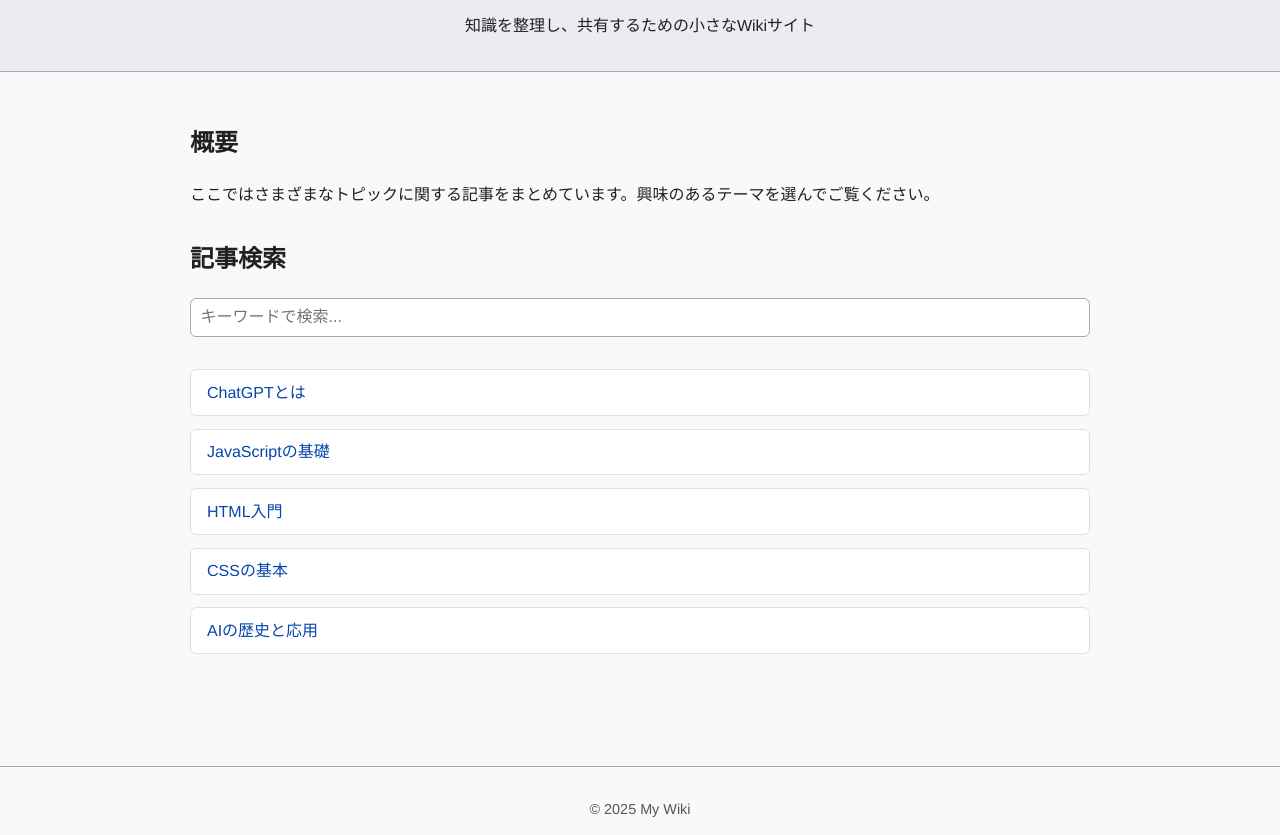
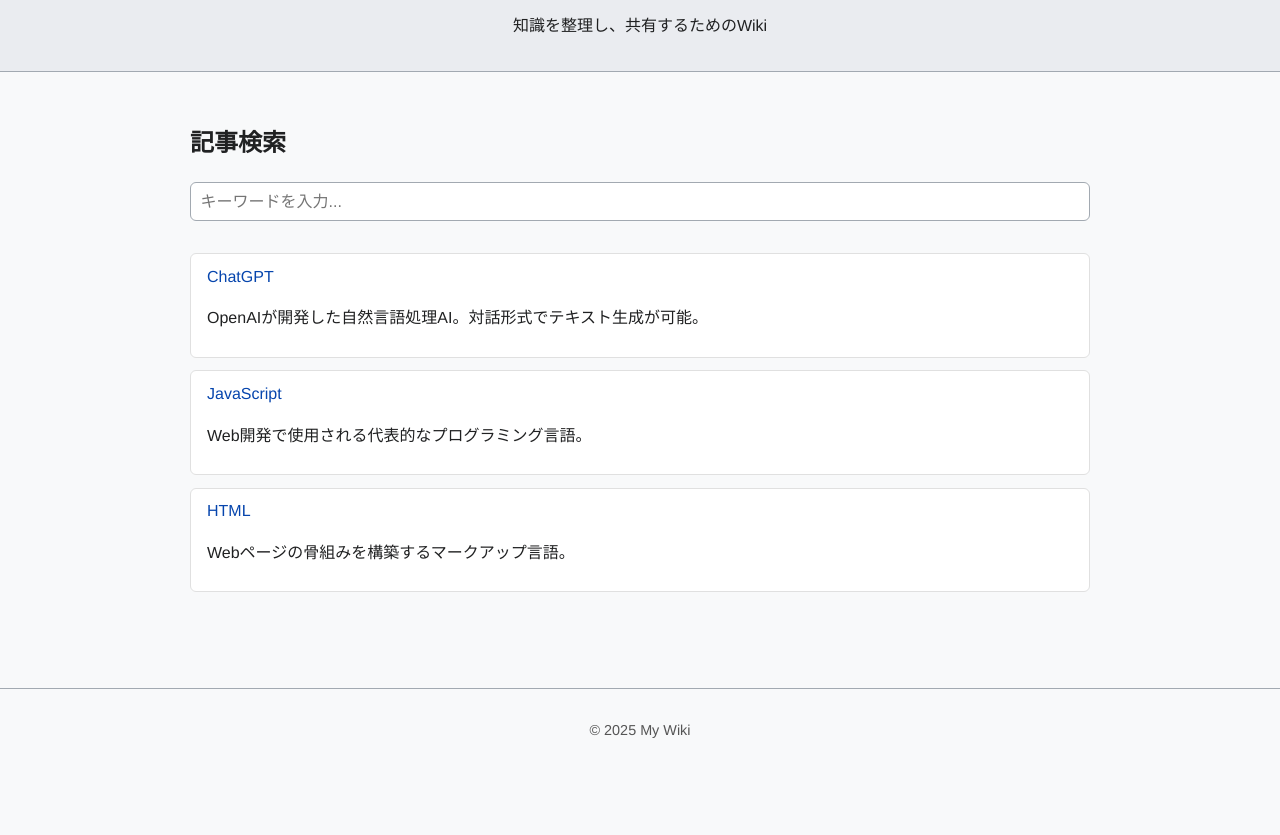
Before and after one commit to tennsu/wiki, a plain HTML site: page index.html in a window 1280 px wide. Shown: the part 70-905 px from the top of the page. After the commit the page ends 827 px from the top, so only its background shows below. Drawn offline with Linux system fonts and the light colour scheme.

Commit message:
Update index.html

```diff
--- a/index.html
+++ b/index.html
@@ -31,10 +31,6 @@
       margin: auto;
     }
 
-    section {
-      margin-bottom: 2rem;
-    }
-
     input[type="text"] {
       width: 100%;
       padding: 0.6rem;
@@ -50,7 +46,7 @@
       padding: 0;
     }
 
-    .article-list li {
+    .article-item {
       margin: 0.8rem 0;
       background-color: #fff;
       padding: 0.6rem 1rem;
@@ -59,7 +55,7 @@
       transition: 0.2s;
     }
 
-    .article-list li:hover {
+    .article-item:hover {
       background-color: #f0f7ff;
       border-color: #bcd3f7;
     }
@@ -87,26 +83,16 @@
 <body>
   <header>
     <h1>My Wiki</h1>
-    <p>知識を整理し、共有するための小さなWikiサイト</p>
+    <p>知識を整理し、共有するためのWiki</p>
   </header>
 
   <main>
-    <section>
-      <h2>概要</h2>
-      <p>ここではさまざまなトピックに関する記事をまとめています。興味のあるテーマを選んでご覧ください。</p>
-    </section>
+    <h2>記事検索</h2>
+    <input type="text" id="searchBar" placeholder="キーワードを入力..." />
 
-    <section>
-      <h2>記事検索</h2>
-      <input type="text" id="searchBar" placeholder="キーワードで検索..." />
-      <ul class="article-list" id="articleList">
-        <li><a href="article.html?title=ChatGPT">ChatGPTとは</a></li>
-        <li><a href="article.html?title=JavaScript">JavaScriptの基礎</a></li>
-        <li><a href="article.html?title=HTML">HTML入門</a></li>
-        <li><a href="article.html?title=CSS">CSSの基本</a></li>
-        <li><a href="article.html?title=AI">AIの歴史と応用</a></li>
-      </ul>
-    </section>
+    <ul class="article-list" id="articleList">
+      <li>読み込み中...</li>
+    </ul>
   </main>
 
   <footer>
@@ -114,18 +100,48 @@
   </footer>
 
   <script>
-    // 検索バー機能
     const searchBar = document.getElementById("searchBar");
     const articleList = document.getElementById("articleList");
-    const articles = articleList.getElementsByTagName("li");
+    let articles = [];
 
+    // JSONから記事を読み込む
+    fetch("articles.json")
+      .then(res => res.json())
+      .then(data => {
+        articles = data;
+        renderArticles(articles);
+      })
+      .catch(() => {
+        articleList.innerHTML = "<li>記事を読み込めませんでした。</li>";
+      });
+
+    // 記事一覧を描画
+    function renderArticles(list) {
+      articleList.innerHTML = "";
+      if (list.length === 0) {
+        articleList.innerHTML = "<li>該当する記事がありません。</li>";
+        return;
+      }
+
+      list.forEach(article => {
+        const li = document.createElement("li");
+        li.className = "article-item";
+        li.innerHTML = `
+          <a href="article.html?title=${encodeURIComponent(article.title)}">${article.title}</a>
+          <p>${article.description}</p>
+        `;
+        articleList.appendChild(li);
+      });
+    }
+
+    // 検索機能
     searchBar.addEventListener("input", () => {
       const query = searchBar.value.toLowerCase();
-
-      for (let article of articles) {
-        const text = article.textContent.toLowerCase();
-        article.style.display = text.includes(query) ? "" : "none";
-      }
+      const filtered = articles.filter(a =>
+        a.title.toLowerCase().includes(query) ||
+        a.description.toLowerCase().includes(query)
+      );
+      renderArticles(filtered);
     });
   </script>
 </body>
```
